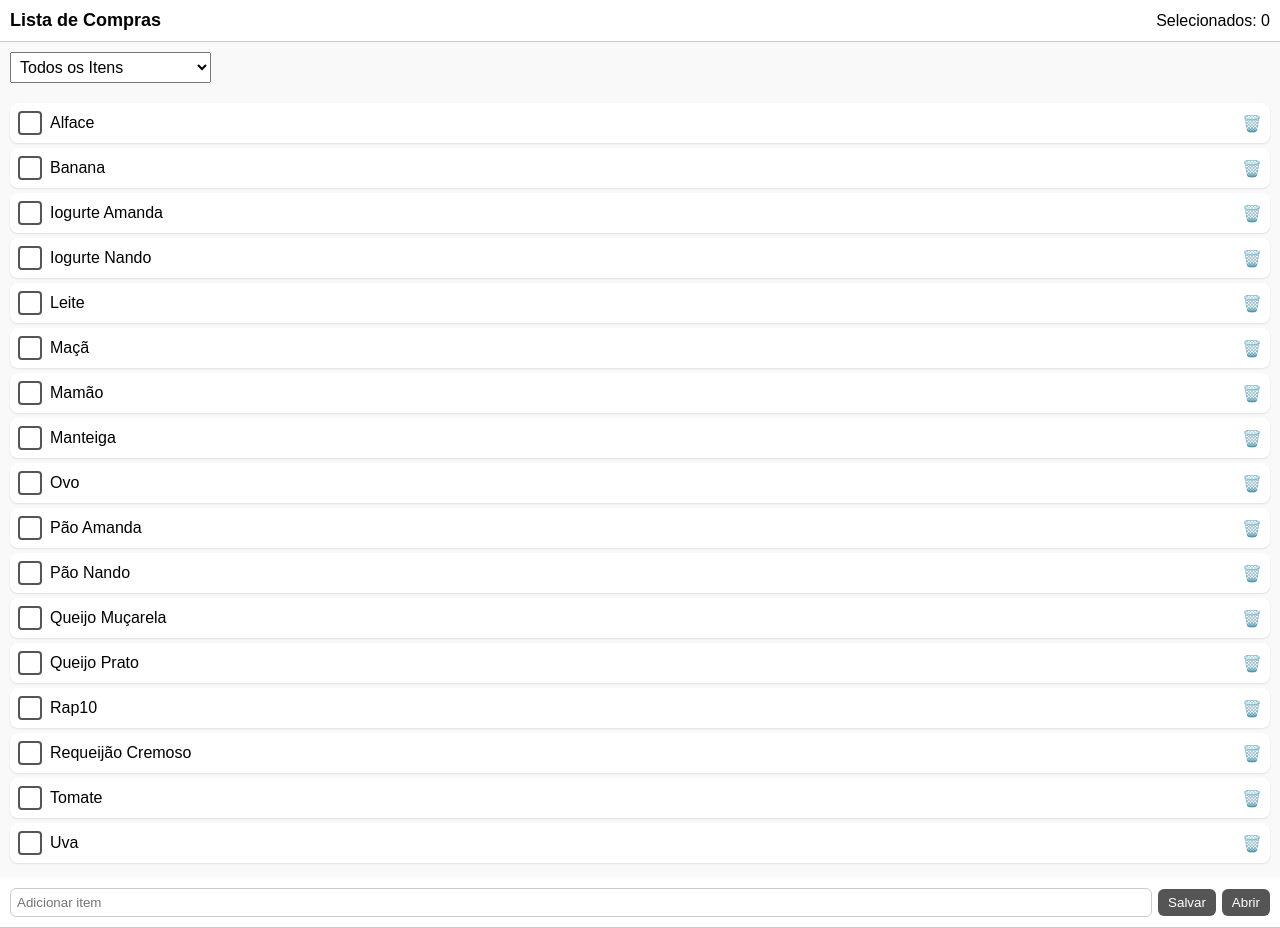
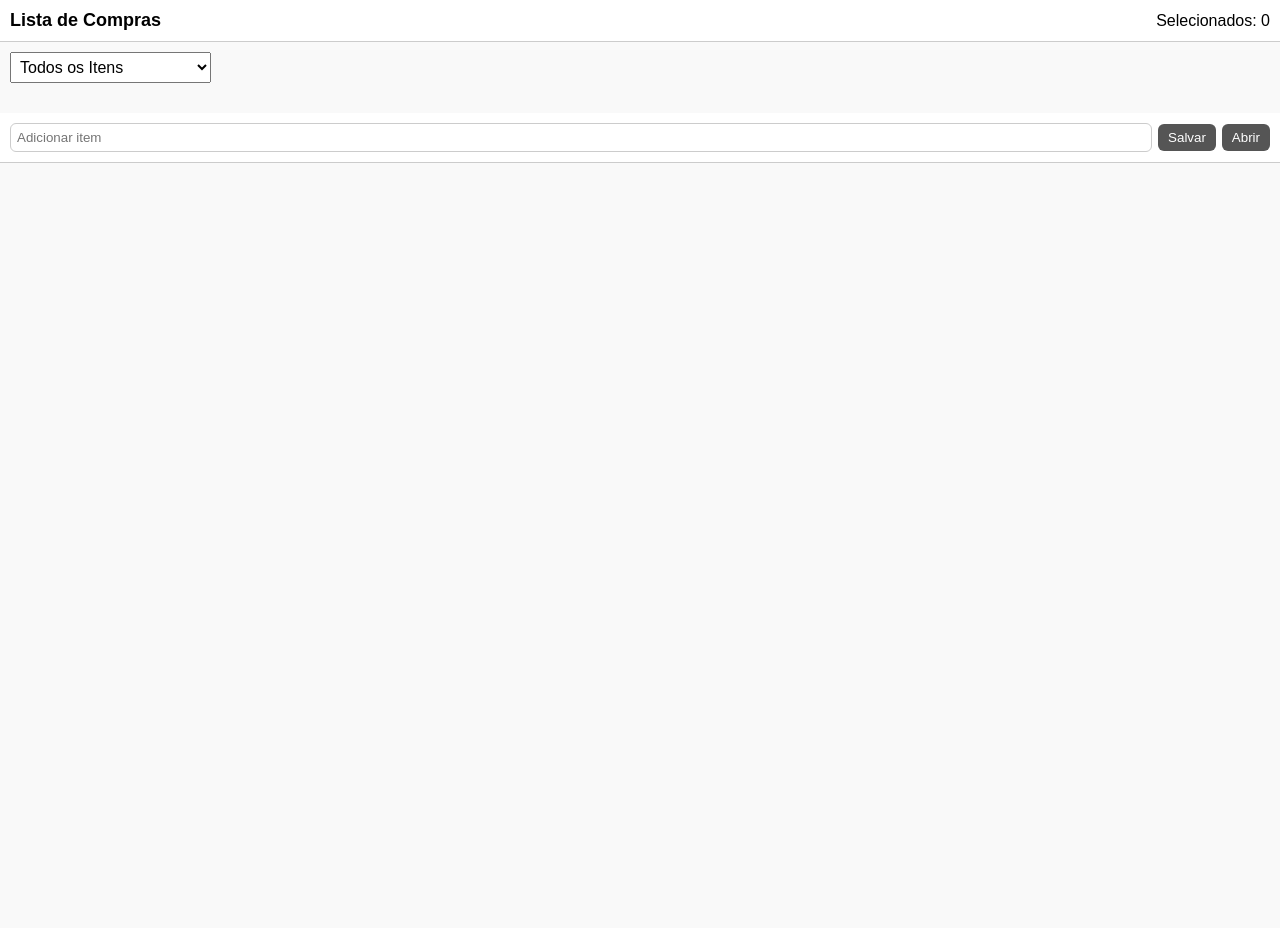
Before and after one commit to Nando0701/Lista-de-Mercado, a plain HTML site: page index.html in a window 1280 px wide. After the commit the page ends 800 px from the top, so only its background shows below. Drawn offline with Linux system fonts and the light colour scheme.

Commit message:
Add files via upload

```diff
--- a/index.html
+++ b/index.html
@@ -44,11 +44,14 @@
 </footer>
 
 <script>
-    let items = [
-        "Pão Amanda", "Pão Nando", "Iogurte Amanda", "Iogurte Nando", "Uva", "Ovo",
-        "Mamão", "Banana", "Leite", "Maçã", "Tomate", "Alface", "Rap10", "Manteiga",
-        "Requeijão Cremoso", "Queijo Prato", "Queijo Muçarela"
-    ].map(name => ({ name, buy: false }));
+    let items = [];
+
+    const saved = localStorage.getItem('listaMercadoBackup');
+    if (saved) {
+        items = JSON.parse(saved);
+    } else {
+        items = [];
+    }
 
     function render() {
         const list = document.getElementById('list');
@@ -68,7 +71,7 @@
 
             const buy = document.createElement('div');
             buy.className = 'buy' + (item.buy ? ' checked' : '');
-            buy.onclick = () => { item.buy = !item.buy; render(); };
+            buy.onclick = () => { item.buy = !item.buy; saveToLocal(); render(); };
 
             const span = document.createElement('span');
             span.innerText = item.name;
@@ -79,6 +82,7 @@
             del.onclick = () => {
                 if (confirm(`Deletar "${item.name}"?`)) {
                     items = items.filter(i => i !== item);
+                    saveToLocal();
                     render();
                 }
             };
@@ -96,6 +100,7 @@
             if (value) {
                 items.push({ name: value, buy: false });
                 e.target.value = '';
+                saveToLocal();
                 render();
             }
         }
@@ -115,10 +120,15 @@
         const data = localStorage.getItem('listaMercadoBackup');
         if (data) {
             items = JSON.parse(data);
+            saveToLocal();
             render();
         } else {
             alert('Nenhum backup encontrado');
         }
+    }
+
+    function saveToLocal() {
+        localStorage.setItem('listaMercadoBackup', JSON.stringify(items));
     }
 
     render();
```
